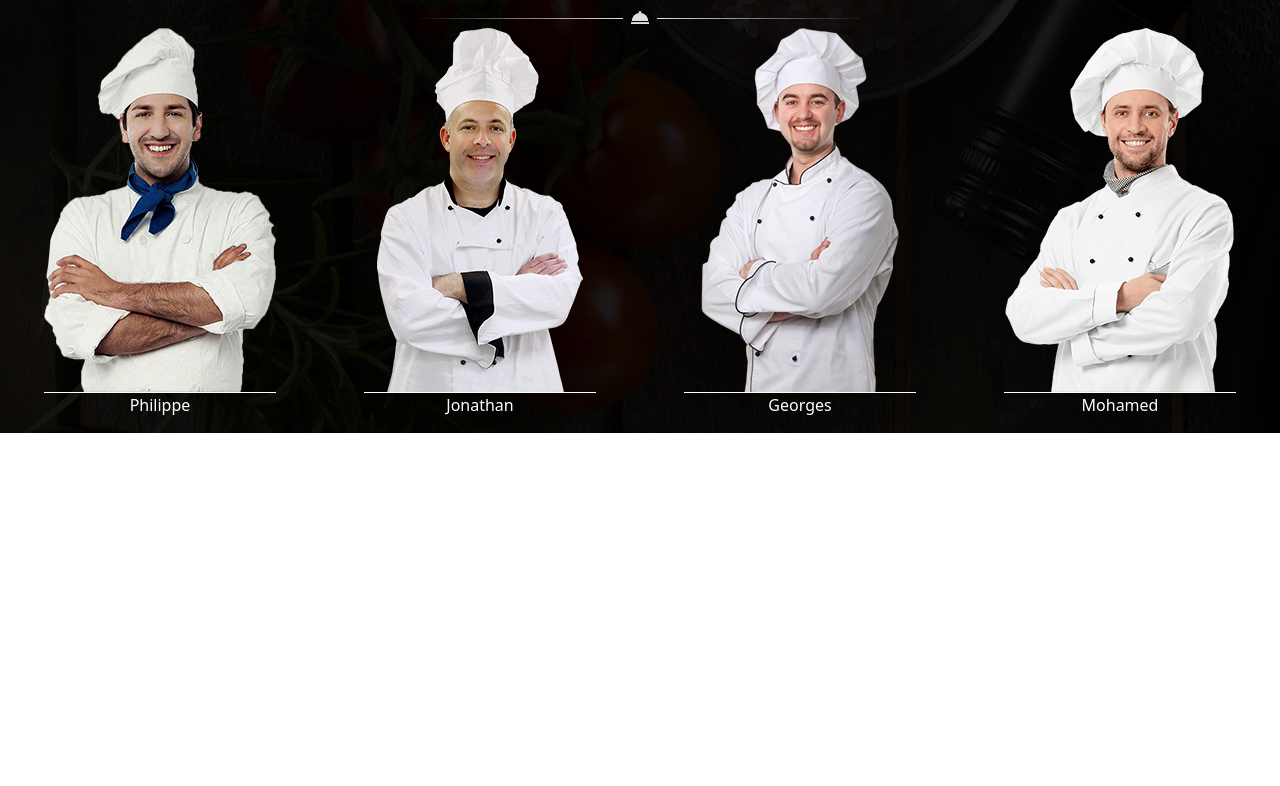
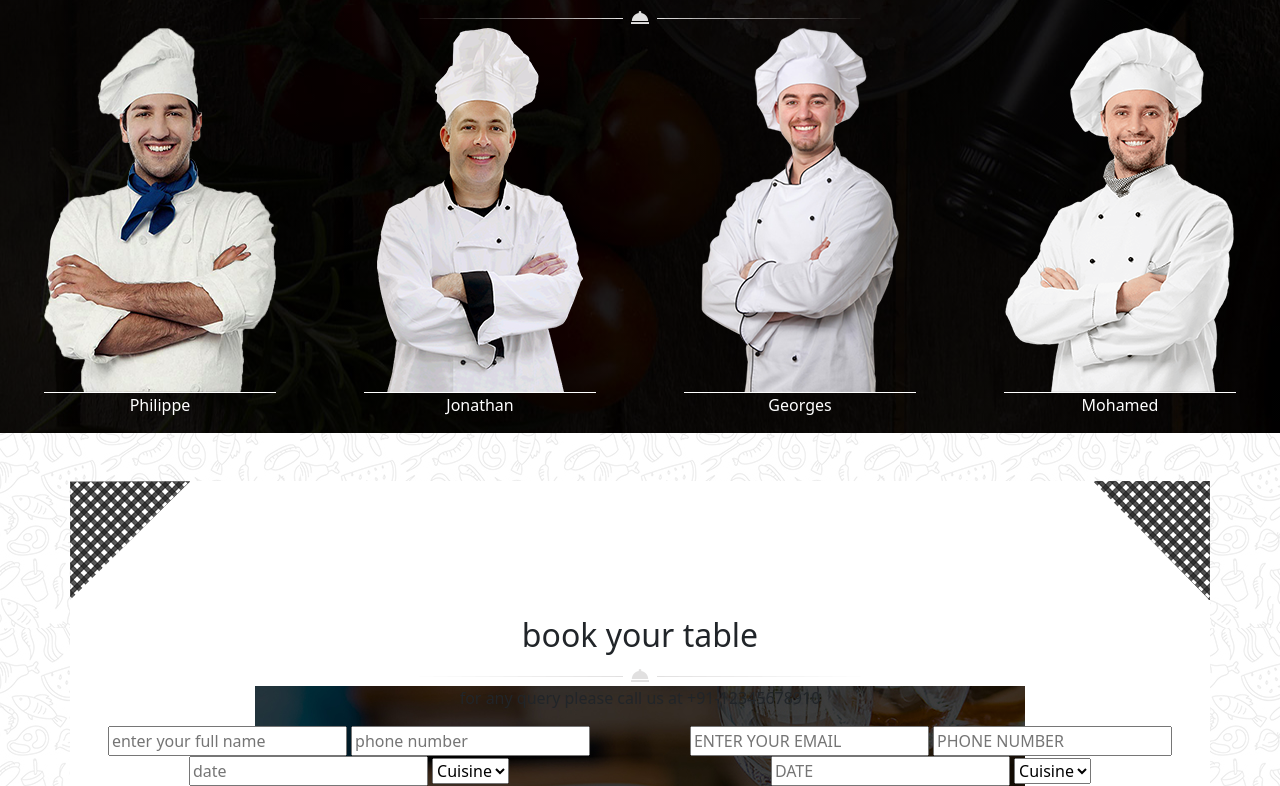
Before and after one commit to herediat/cs-site-chef-20, a website: page index.html in a window 1280 px wide. Shown: the part 2372-3158 px from the top of the page. Before the commit the page ends 2805 px from the top, so only its background shows below. Drawn offline with nearby package versions, Linux system fonts and the light colour scheme.

Commit message:
section3 middone

```diff
--- a/index.html
+++ b/index.html
@@ -11,7 +11,7 @@
 
 <body>
   <header>
-    <!--------------------ÉLÉMENTS NAV GAUCHE--------->
+    <!--------------------LISTE NAV GAUCHE--------->
     <nav class="nav" class="text-center">
       <div>
         <ul class="elements">
@@ -33,7 +33,7 @@
       <div class="logo-nav">
         <a href=""><img src="./public/images/logo.png" alt=""></a>
       </div>
-      <!--------------------ÉLÉMENTS NAV DROITE------------- -->
+      <!--------------------LISTE NAV DROITE------------- -->
       <div>
         <ul class="elements">
           <li class="nav-item">
@@ -74,7 +74,7 @@
         <button type="button" data-bs-target="#carouselExampleIndicators" data-bs-slide-to="2"
           aria-label="Slide 3"></button>
       </div>
-      <!-- -------------------------IMG----------------------------------- -->
+      <!-- -------------------------IMG caroussel----------------------------------- -->
       <div class="carousel-inner">
         <div class="carousel-item active">
           <img src="./public/images/banner1.jpg" class="d-block w-100" alt="banner1">
@@ -123,6 +123,7 @@
           <img src="./public/images/decoration_line.png" alt="">
         </div>
       </div>
+      <!-- ----------------------CLASS ROW------------------- -->
       <div class="row">
         <div class="col-2">
           <ul>
@@ -144,6 +145,7 @@
             </li>
           </ul>
         </div>
+        <!-- -----------------COL-5--------------------- -->
         <div class="col-5">
           <ul>
             <li>
@@ -188,6 +190,7 @@
             </li>
           </ul>
         </div>
+        <!-- --------------------------COL-5---------------------- -->
         <div class="col-5">
           <ul>
             <li>
@@ -227,7 +230,7 @@
               <h5>
                 deer steak with potato
               </h5>
-              welcomrisotto restaurant website. here we try to share our
+              welcom to risotto restaurant website. here we try to share our
             <p>$25</p>
             </li>
           </ul>
@@ -273,6 +276,51 @@
       </div>
     </div>
   </section>
+  <!-- ------------------SECTION3-------------------- -->
+  <section class="section3">
+    <div class="container bg-white ps-0 pe-0 mt-5">
+      <div class="table">
+        <div>
+          <img src="./public/images/box-left-top-grey.png" alt="">
+        </div>
+        <div>
+          <img src="./public/images/box-right-top-grey.png" alt="">
+        </div>
+      </div>
+      <div class="book">
+        <h2><span>book</span> your table</h2>
+        <img src="./public/images/decoration_line.png" alt="decoration-line">
+      </div>
+      <div class="infos">
+        <p>
+          for any query please call us at +91-12345678910
+        </p>
+        <div class="row">
+          <div class="col-6">
+            <form action=""></form>
+            <input type="text" placeholder="enter your full name">
+            <input type="text" placeholder="phone number">
+            <input type="text" placeholder="date">
+            <select name="Cuisine" id="" class="selecCuisine">
+              <option value="">Cuisine</option>
+              <option value="">Dog</option>
+              <option value="">Cat</option>
+          </select>
+          </div>
+          <div class="col-6 text-center">
+            <form action=""></form>
+            <input type="text" placeholder="ENTER YOUR EMAIL">
+            <input type="text" placeholder="PHONE NUMBER">
+            <input type="text" placeholder="DATE">
+            <select name="Cuisine" id="" class="selecCuisine">
+              <option value="">Cuisine</option>
+              <option value="">Dog</option>
+              <option value="">Cat</option>
+          </div>
+        </div>
+      </div>
+    </div>
+  </section>
 </body>
 <script src="./node_modules/bootstrap/dist/js/bootstrap.js"></script>
 <script src="./node_modules/@popperjs/core/dist/umd/popper.js"></script>
--- a/src/sass/modules/_header.sass
+++ b/src/sass/modules/_header.sass
@@ -1,5 +1,7 @@
 body
-    max-width: max-content
+    background-image: url("../images/main_bg.jpg")
+    background-repeat: repeat
+    height: auto
     header
         .nav
             display: flex
--- a/src/sass/modules/_section3.sass
+++ b/src/sass/modules/_section3.sass
@@ -0,0 +1,13 @@
+.section3
+    .table
+        display: flex
+        justify-content: center
+        justify-content: space-between
+    .book
+        text-align: center
+    .infos
+        background-image: url("../images/book_table_bg.jpg")
+        z-index: 1
+        background-repeat: no-repeat
+        background-position: center
+        text-align: center
```
Also changed, not shown: public/css/app.css, 1 other file.
